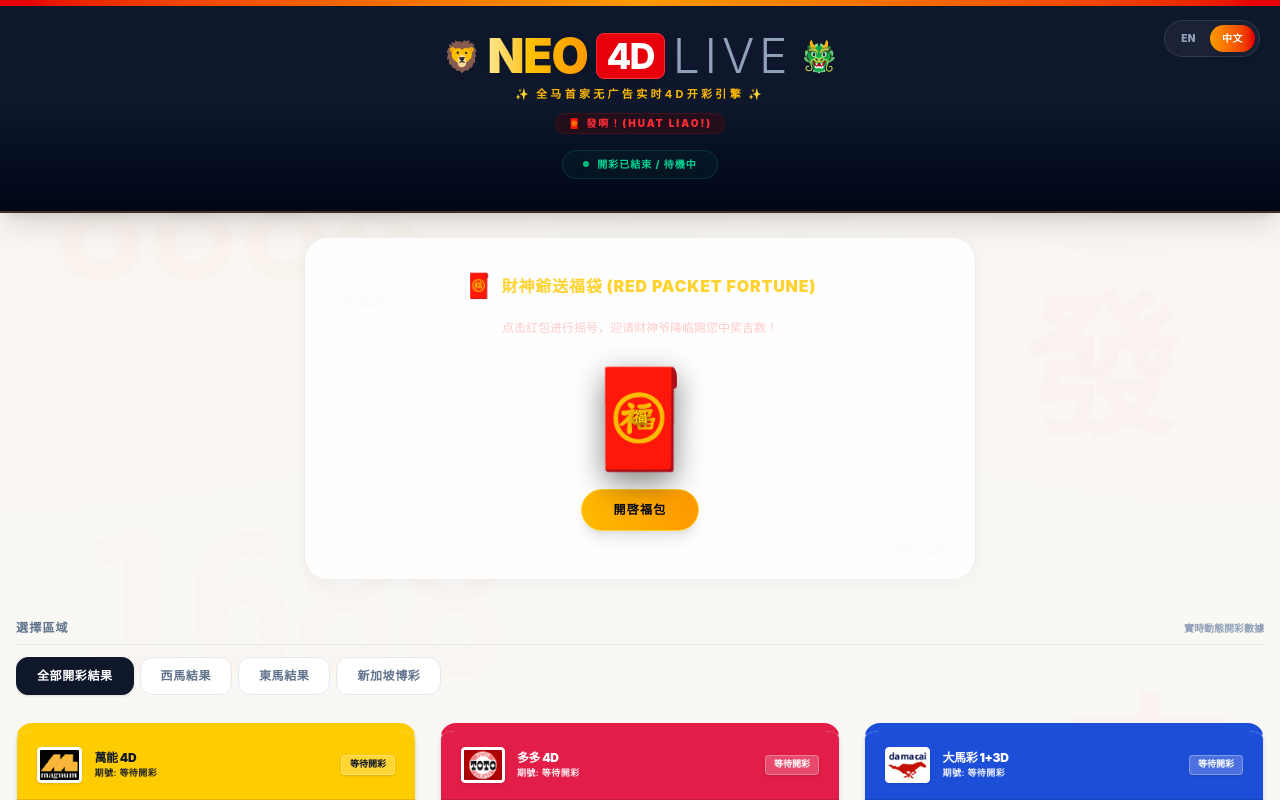
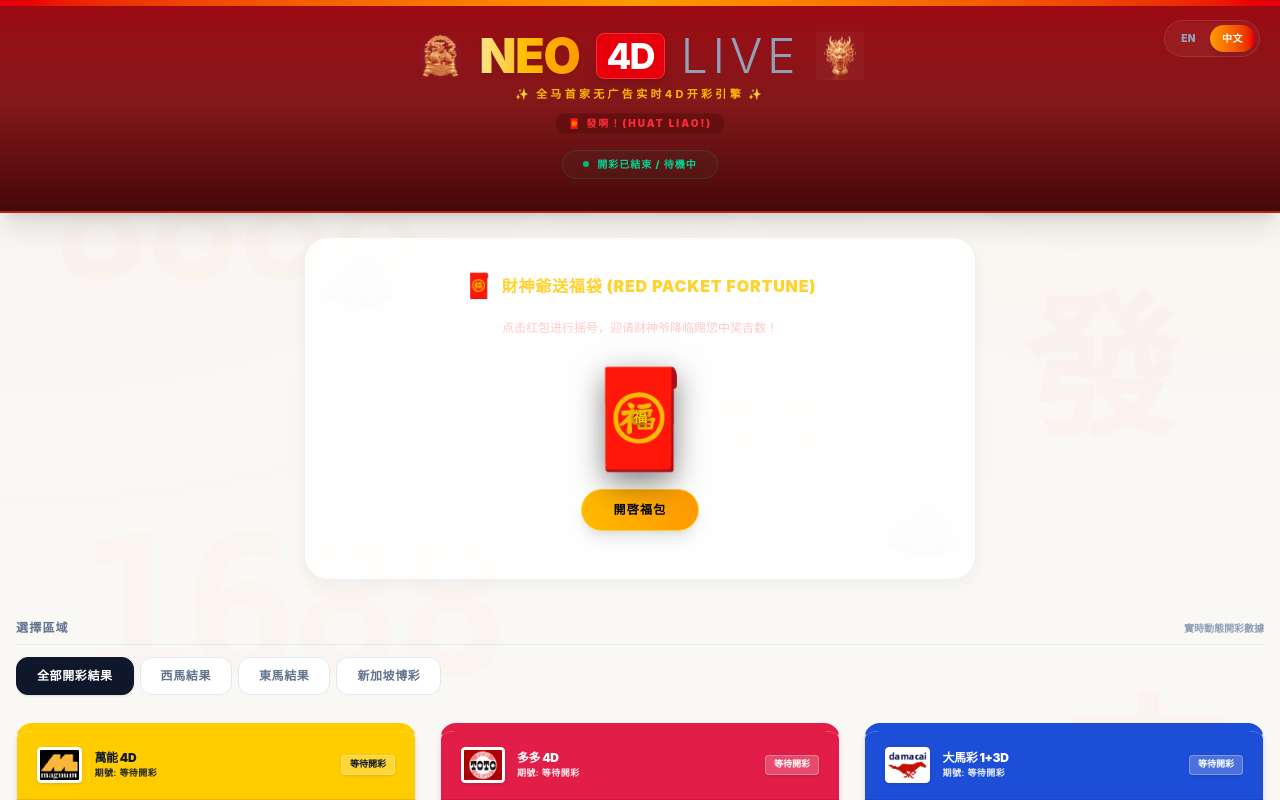
Before and after one commit to Lean888-maker/neo4d-live, a Next.js app: page / in a window 1280 px wide. Shown: the top 800 px of the page. Built offline with nearby package versions, Linux system fonts and the light colour scheme; no server answers.

Commit message:
design: replace cartoon logo emojis with 3D golden Pi Xiu and Dragon head badges, and shift header background to crimson red gradient

```diff
--- a/src/app/page.js
+++ b/src/app/page.js
@@ -347,7 +347,7 @@
       <main className="min-h-screen text-slate-800 pb-16 relative z-10">
 
         {/* Header Section (Agency-Grade Redesign) */}
-        <div className="relative py-8 border-b-2 border-amber-500/20 bg-gradient-to-b from-slate-900 via-slate-900 to-slate-950 text-white shadow-xl">
+        <div className="relative py-8 border-b-2 border-amber-500/20 bg-gradient-to-b from-red-800 via-red-900 to-red-950 text-white shadow-xl">
 
           {/* Decorative Crimson/Gold Top Bar */}
           <div className="absolute top-0 left-0 right-0 h-1.5 bg-gradient-to-r from-red-600 via-amber-500 to-red-600"></div>
@@ -371,12 +371,20 @@
           <div className="max-w-7xl mx-auto px-4 flex flex-col items-center text-center">
             {/* Agency-Grade Logo Branding */}
             <div className="space-y-1.5">
-              <h1 className="text-4xl md:text-5xl font-black tracking-tight text-white flex items-center justify-center gap-2">
-                <span className="text-2xl md:text-3xl animate-bounce-slow select-none">🦁</span>
+              <h1 className="text-4xl md:text-5xl font-black tracking-tight text-white flex items-center justify-center gap-4">
+                <img
+                  src="/images/badge_pixiu.png"
+                  alt="Pi Xiu"
+                  className="h-10 md:h-12 w-auto animate-bounce-slow select-none mix-blend-screen"
+                />
                 <span className="bg-gradient-to-r from-amber-200 via-amber-400 to-amber-500 bg-clip-text text-transparent drop-shadow">NEO</span>
                 <span className="text-red-500 font-extrabold px-2.5 py-0.5 bg-red-600 text-white rounded-lg shadow-lg border border-red-500 tracking-tighter text-3xl md:text-4xl">4D</span>
                 <span className="text-slate-400 font-light tracking-widest">LIVE</span>
-                <span className="text-2xl md:text-3xl animate-bounce-slow select-none">🐲</span>
+                <img
+                  src="/images/badge_dragon.png"
+                  alt="Dragon"
+                  className="h-10 md:h-12 w-auto animate-bounce-slow select-none mix-blend-screen"
+                />
               </h1>
               <p className="text-[10px] md:text-[11px] text-amber-400 font-bold tracking-[0.3em] uppercase flex items-center justify-center gap-1">
                 <span>✨</span> {lang === 'zh' ? '全马首家无广告实时4D开彩引擎' : 'MALAYSIA\'S FIRST AD-FREE REAL-TIME 4D ENGINE'} <span>✨</span>
```
Also changed, not shown: public/images/badge_dragon.png (added), public/images/badge_pixiu.png (added).
